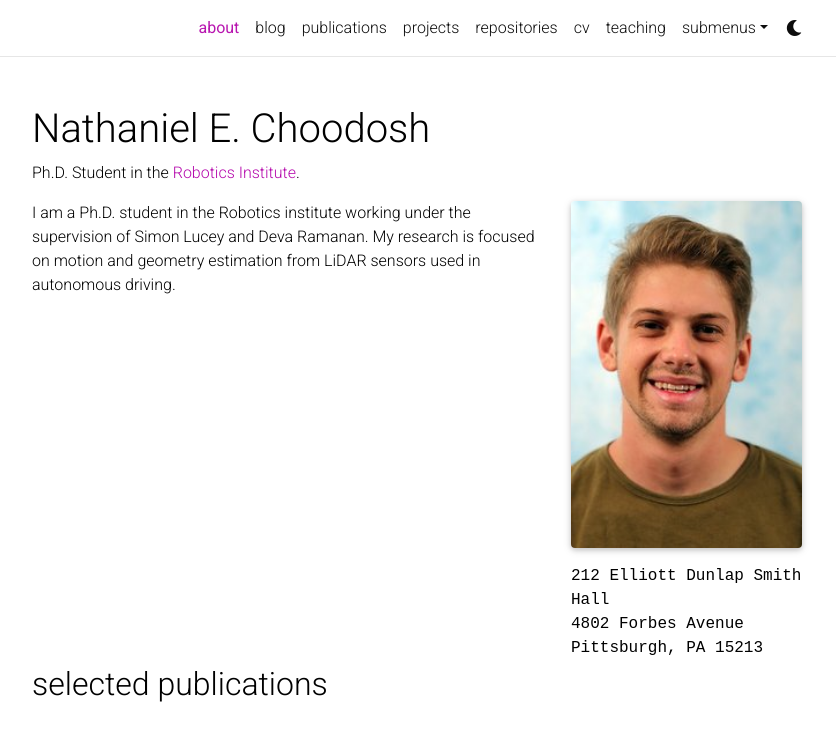
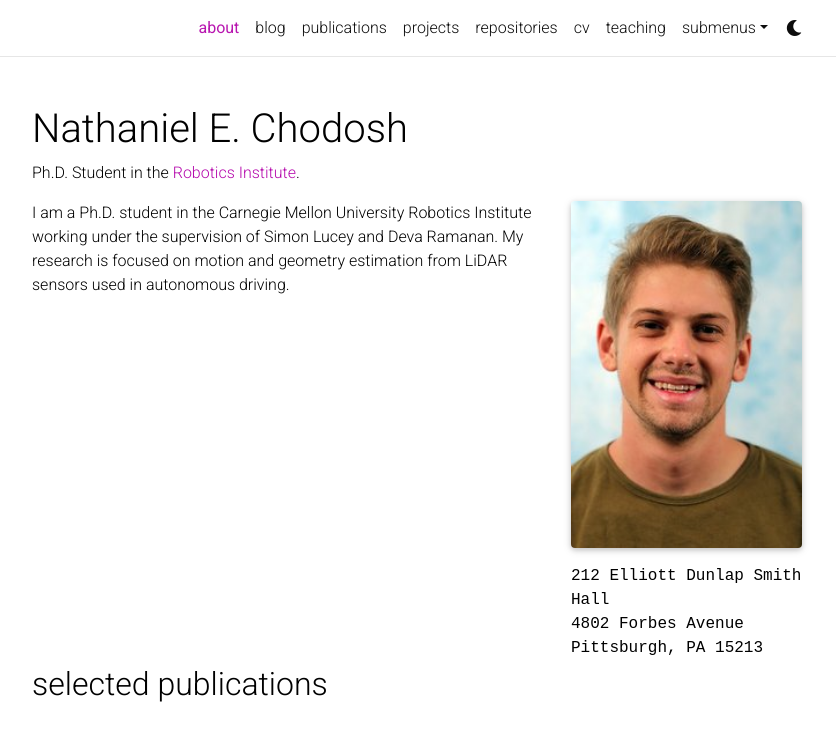
Before and after one commit to nchodosh/nchodosh.github.io, a Jekyll site: the page built from _pages/about.md, in a window 1280 px wide, cut to the strip 0-731 px from the top of the page. Shown: the whole strip, without its empty margins (223-1059 px from the left). Built offline with Jekyll 4.4.1, drawn with Linux system fonts in a browser that asks for light colours; full-size pictures stand in for the smaller copies a plugin makes; comment, search, counter and statistics services are not loaded; a style sheet for code colours, icons or effects is not loaded.

Commit message:
oops spelled my name wrong

```diff
--- a/_config.yml
+++ b/_config.yml
@@ -2,7 +2,7 @@
 # Site settings
 # -----------------------------------------------------------------------------
 
-title: Nathaniel E. Choodosh # the website title (if blank, full name will be used instead)
+title: Nathaniel E. Chodosh # the website title (if blank, full name will be used instead)
 first_name: Nathaniel
 middle_name: E.
 last_name: Chodosh
--- a/_pages/about.md
+++ b/_pages/about.md
@@ -19,4 +19,4 @@ selected_papers: true # includes a list of papers marked as "selected={true}"
 social: false  # includes social icons at the bottom of the page
 ---
 
-I am a Ph.D. student in the Robotics institute working under the supervision of Simon Lucey and Deva Ramanan. My research is focused on motion and geometry estimation from LiDAR sensors used in autonomous driving.
+I am a Ph.D. student in the Carnegie Mellon University Robotics Institute working under the supervision of Simon Lucey and Deva Ramanan. My research is focused on motion and geometry estimation from LiDAR sensors used in autonomous driving.
```
